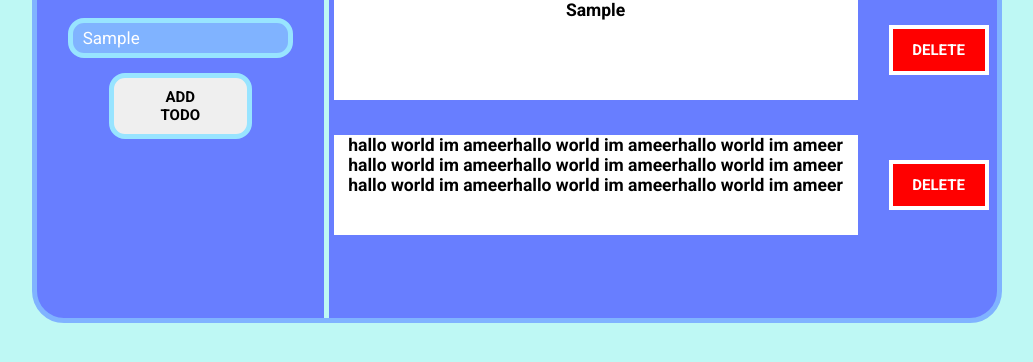
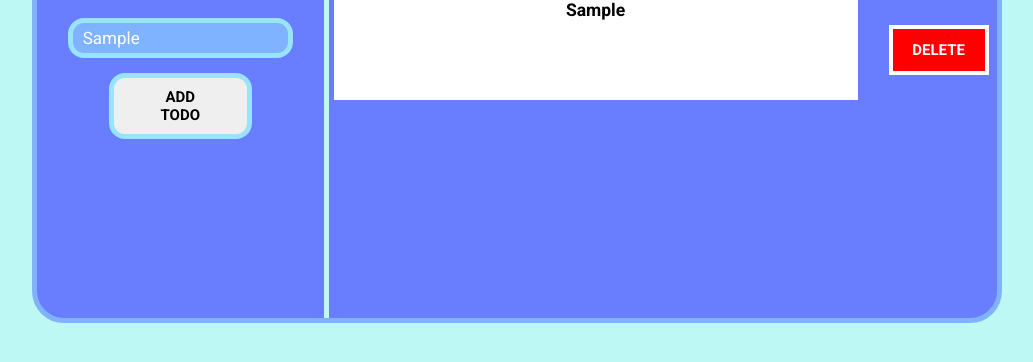
Before and after one commit to Ameer2000Mzori/Todo-List, a website built with webpack: page src/index.html in a window 1280 px wide. Both pictures are taken after typing "Sample" into the empty fields and a click on the button "ADD TODO". Shown: the part 362-724 px from the top of the page, without its empty margins (123-1156 px from the left). Built offline with nearby package versions, Linux system fonts and the light colour scheme.

Commit message:
added delete logic added object arry

```diff
--- a/src/index.html
+++ b/src/index.html
@@ -34,16 +34,7 @@
 
         <div class="todo-List">
           <h1 class="todo-Title">OUR TODOS</h1>
-          <div class="todos-Cards-Wrap">
-            <div class="todo-Card">
-              <h3 class="text-Todo">
-                hallo world im ameerhallo world im ameerhallo world im ameer
-                hallo world im ameerhallo world im ameerhallo world im ameer
-                hallo world im ameerhallo world im ameerhallo world im ameer
-              </h3>
-              <button class="delete-Todo-Btn">DELETE</button>
-            </div>
-          </div>
+          <div class="todos-Cards-Wrap"></div>
         </div>
       </div>
     </header>
--- a/src/script.js
+++ b/src/script.js
@@ -3,6 +3,17 @@ var addTodoBtn = document.getElementsByClassName("add-Todo-Btn")[0];
 var textInput = document.getElementsByClassName("text-Input")[0];
 var todosCardsWrap = document.getElementsByClassName("todos-Cards-Wrap")[0];
 // global variables
+var textObj = [
+    {
+        text: "need to dance",
+    },
+    {
+        text: "need to red",
+    },
+    {
+        text: "need to car",
+    },
+];
 // functions
 var addTodo = function () {
     // creating elements
@@ -17,6 +28,12 @@ var addTodo = function () {
     deleteTodoBtn.textContent = "DELETE";
     todoCard.appendChild(deleteTodoBtn);
     todosCardsWrap.prepend(todoCard);
+    // our delete button event :
+    deleteTodoBtn.addEventListener("click", function () {
+        if (todoCard) {
+            todoCard.remove();
+        }
+    });
 };
 // event lisnters
 addTodoBtn.addEventListener("click", addTodo);
```
Also changed, not shown: src/script.ts (+18 -0 lines).
